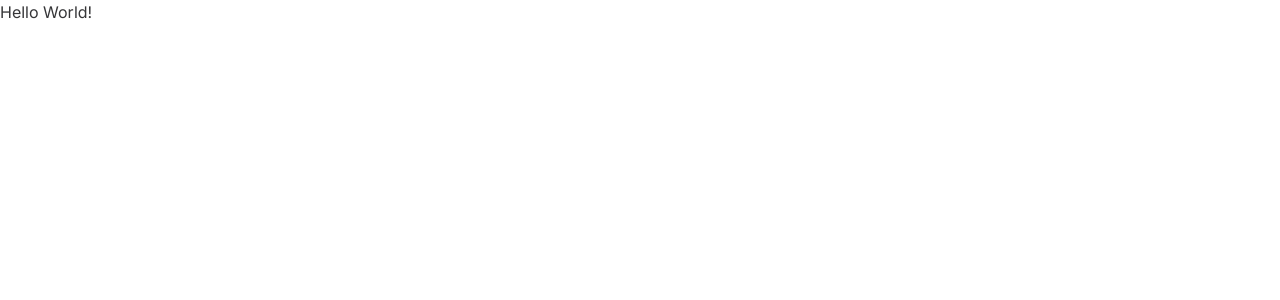
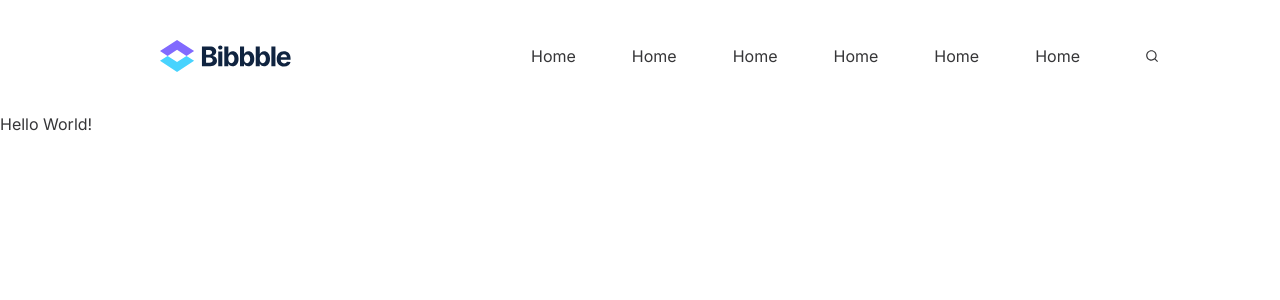
Before and after one commit to JuFortini/slideworks-bibbble-app, a Next.js app: page / in a window 1280 px wide. Shown: the top 300 px of the page. Built offline with nearby package versions, Linux system fonts and the light colour scheme.

Commit message:
building the Navbar

```diff
--- a/package.json
+++ b/package.json
@@ -18,6 +18,7 @@
     "next": "12.1.6",
     "react": "18.2.0",
     "react-dom": "18.2.0",
+    "react-icons": "^4.4.0",
     "typescript": "^4.7.4"
   },
   "devDependencies": {
--- /dev/null
+++ b/src/components/Header/Navbar.tsx
@@ -0,0 +1,15 @@
+import Link from "next/link";
+import { HStack } from "@chakra-ui/react";
+
+export function Navbar() {
+  return (
+    <HStack spacing="3.5rem">
+      <Link href="/home" passHref>Home</Link>
+      <Link href="/home" passHref>Home</Link>
+      <Link href="/home" passHref>Home</Link>
+      <Link href="/home" passHref>Home</Link>
+      <Link href="/home" passHref>Home</Link>
+      <Link href="/home" passHref>Home</Link>
+    </HStack>
+  );
+}
--- /dev/null
+++ b/src/components/Header/index.tsx
@@ -0,0 +1,25 @@
+import { Box, Flex, IconButton, Img } from "@chakra-ui/react";
+import {RiSearchLine} from 'react-icons/ri';
+
+import { Navbar } from "./Navbar";
+
+export function Header() {
+  return (
+    <Box h="7rem" w="100%">
+      <Flex px="10rem" h="100%" align="center">
+        <Img src="logo.svg" alt="logo da Bibble" mr="15rem" />
+        <Navbar />
+        <IconButton
+          aria-label="Procurar na página"
+          icon={<RiSearchLine/>}
+          mx="3.5rem"
+          size="sm"
+          bg="inherit"
+          _hover={{
+            bg: "inherit"
+          }}
+        />
+      </Flex>
+    </Box>
+  );
+}
--- a/src/pages/index.tsx
+++ b/src/pages/index.tsx
@@ -1,5 +1,11 @@
+import { Flex } from "@chakra-ui/react"
+import { Header } from "../components/Header"
+
 export default function Home() {
   return (
-    <h1>Hello World!</h1>
+    <Flex direction="column">
+      <Header />
+      <h1>Hello World!</h1>
+    </Flex>
   )
 }
```
Also changed, not shown: public/logo.svg (added), 1 other file (tests, documents, lock files or other folders).
